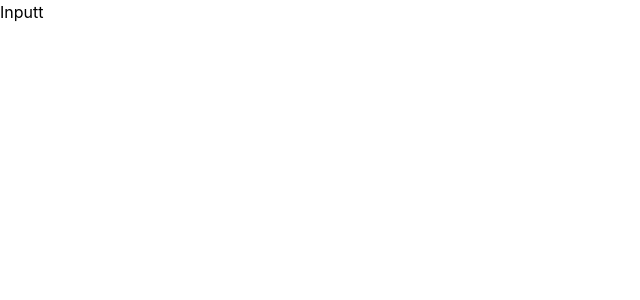
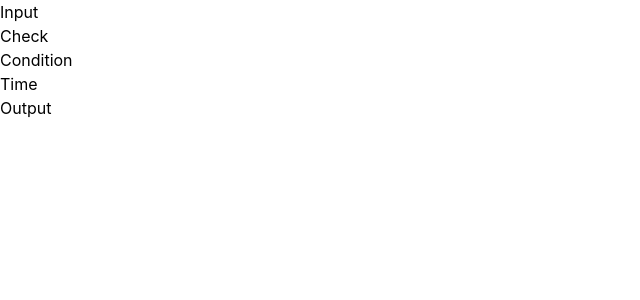
Before and after one commit to gps-tech/mind-plate, a React (Create React App) app: page / in a window 1280 px wide. Shown: the top 300 px of the page, without its empty margins (0-640 px from the left). Built offline with nearby package versions, Linux system fonts and the light colour scheme.

Commit message:
added notes to Check js

```diff
--- a/src/App.js
+++ b/src/App.js
@@ -1,6 +1,8 @@
 import React, { useState } from "react";
 import "./App.css";
+import Check from "./components/Check";
 import Input from "./components/Input";
+import Output from "./components/Output";
 
 // functions handling the conditionals
 
@@ -25,6 +27,8 @@ function App() {
   return (
     <div class="container items-center">
       <Input />
+      <Check />
+      <Output />
     </div>
 
     // <div className="App">
--- a/src/components/Check.js
+++ b/src/components/Check.js
@@ -0,0 +1,17 @@
+import React from "react";
+
+function Check() {
+  return (
+    <div>
+      <h1>Check</h1>
+      <ul>
+        {/* This will be the closest to a to-do list */}
+        <li>Condition</li>
+        {/* This will be tied to system date/time */}
+        <li>Time</li>
+      </ul>
+    </div>
+  );
+}
+
+export default Check;
--- a/src/components/Input.js
+++ b/src/components/Input.js
@@ -1,7 +1,7 @@
 import React from "react";
 
 function Input() {
-  return <h1>Inputt</h1>;
+  return <h1>Input</h1>;
 }
 
 export default Input;
```
Also changed, not shown: 2 other files (tests, documents, lock files or other folders).
